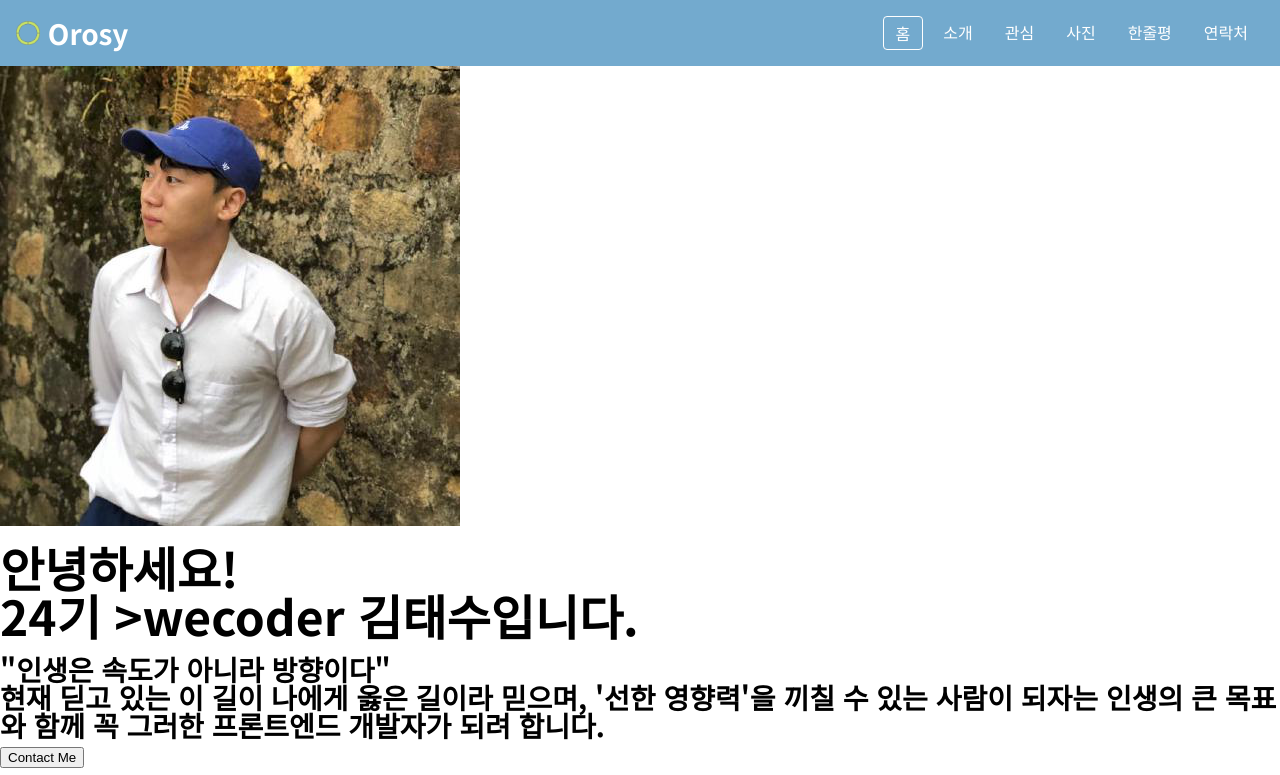
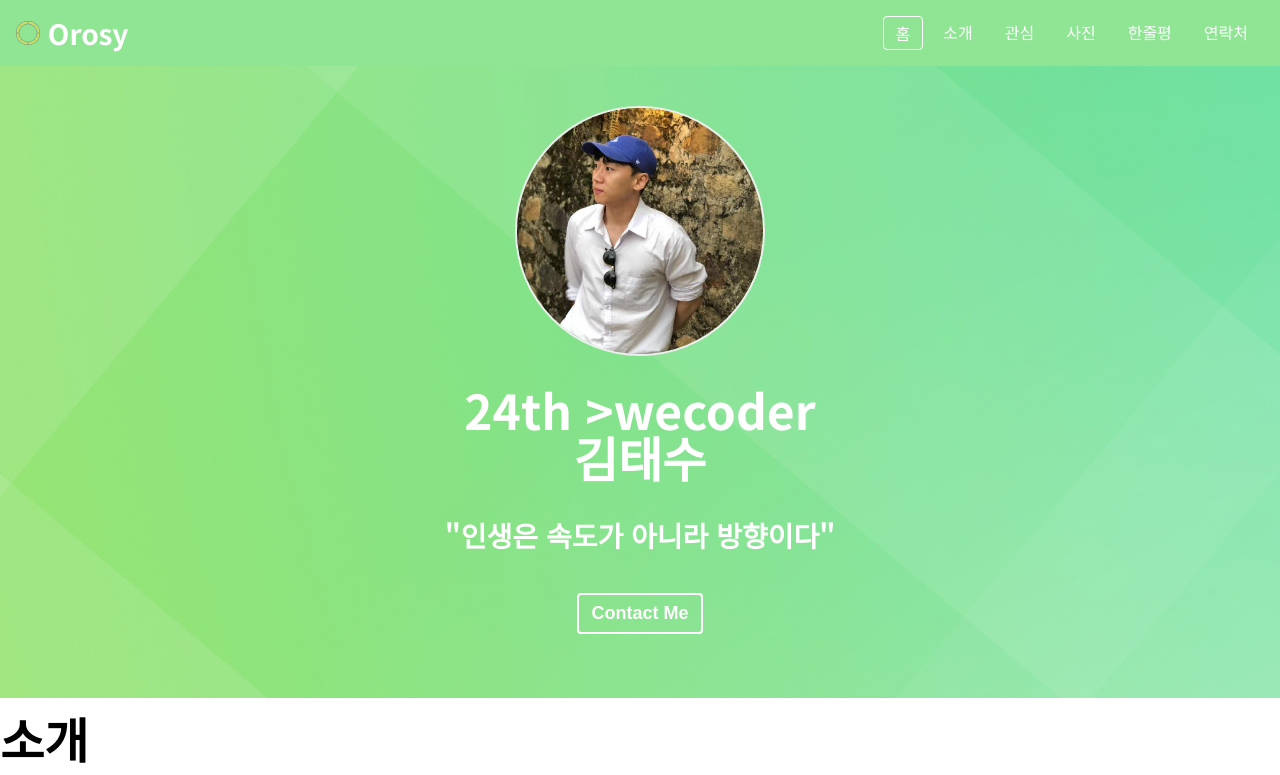
Before and after one commit to orosy/portfolio_prestudy, a plain HTML site: page index.html in a window 1280 px wide. Shown: the top 775 px of the page. Drawn offline with nearby package versions, Linux system fonts and the light colour scheme.

Commit message:
CSS: Home

```diff
--- a/index.html
+++ b/index.html
@@ -52,13 +52,8 @@
         alt="Orosy's profile photo"
         class="home__profile"
       />
-      <h1 class="home__title">안녕하세요! <br />24기 >wecoder 김태수입니다.</h1>
-      <h2 class="home__description">
-        "인생은 속도가 아니라 방향이다" <br />
-        현재 딛고 있는 이 길이 나에게 옳은 길이라 믿으며, '선한 영향력'을 끼칠
-        수 있는 사람이 되자는 인생의 큰 목표와 함께 꼭 그러한 프론트엔드
-        개발자가 되려 합니다.
-      </h2>
+      <h1 class="home__title">24th >wecoder<br />김태수</h1>
+      <h2 class="home__description">"인생은 속도가 아니라 방향이다"</h2>
       <button class="home__contact">Contact Me</button>
     </section>
     <!-- 소개 -->
@@ -296,7 +291,7 @@
         <div class="testimonial">
           <img
             class="testimonial__profile"
-            src="./images/testimonials/YSW.png"
+            src="./images/testimonials/JHY.png"
             alt="YSW"
           />
           <div class="testimonial__bubble">
--- a/main.css
+++ b/main.css
@@ -10,6 +10,7 @@
   --color-grey: #616161;
   --color-light-grey: #7c7979;
   --color-blue: #73aace;
+  --color-green: #8fe594;
   --color-yellow: #fff7d1;
   --color-orange: #feb546;
   --color-black: #000000;
@@ -40,6 +41,13 @@ body {
 a {
   text-decoration: none;
   color: var(--color-white);
+}
+
+button {
+  background-color: transparent;
+  cursor: pointer;
+  border: none;
+  outline: none;
 }
 
 /* Typography */
@@ -76,7 +84,7 @@ p {
   display: flex;
   justify-content: space-between;
   align-items: center;
-  background-color: var(--color-blue);
+  background-color: var(--color-green);
   color: var(--color-white);
   padding: 16px;
 }
@@ -109,3 +117,33 @@ p {
 .navbar__menu__item:hover {
   background-color: darkblue;
 }
+
+/* Home */
+#home {
+  background: url("./images/background.png") center/cover no-repeat;
+  padding: 40px;
+  text-align: center;
+}
+
+.home__profile {
+  width: 250px;
+  height: 250px;
+  border: 2px solid var(--color-light-white);
+  border-radius: 50%;
+}
+
+.home__title,
+.home__description {
+  color: var(--color-white);
+  padding: 12px 0;
+}
+
+.home__contact {
+  color: var(--color-white);
+  font-size: var(--font-regular);
+  font-weight: var(--weight-bold);
+  margin: 24px;
+  padding: 8px 12px;
+  border: 2px solid var(--color-white);
+  border-radius: 4px;
+}
```
Also changed, not shown: images/background.png (added), 1 other file.
